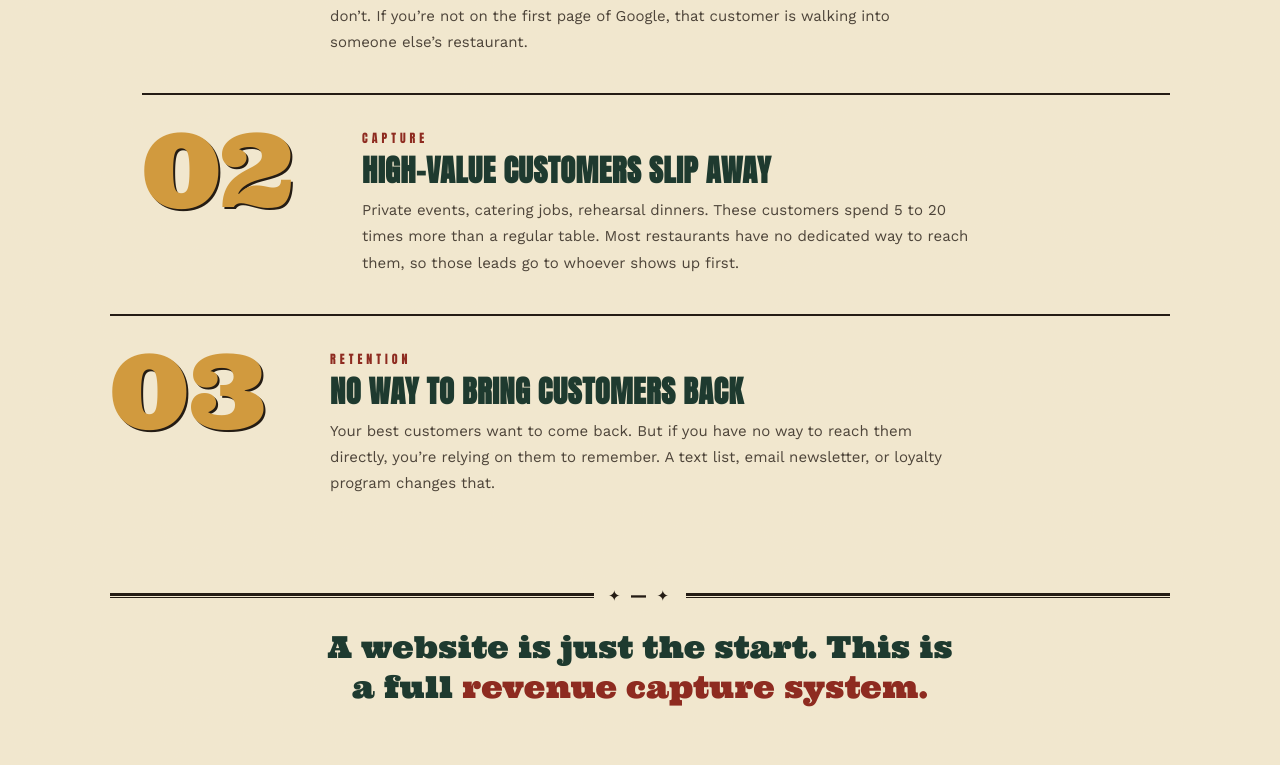
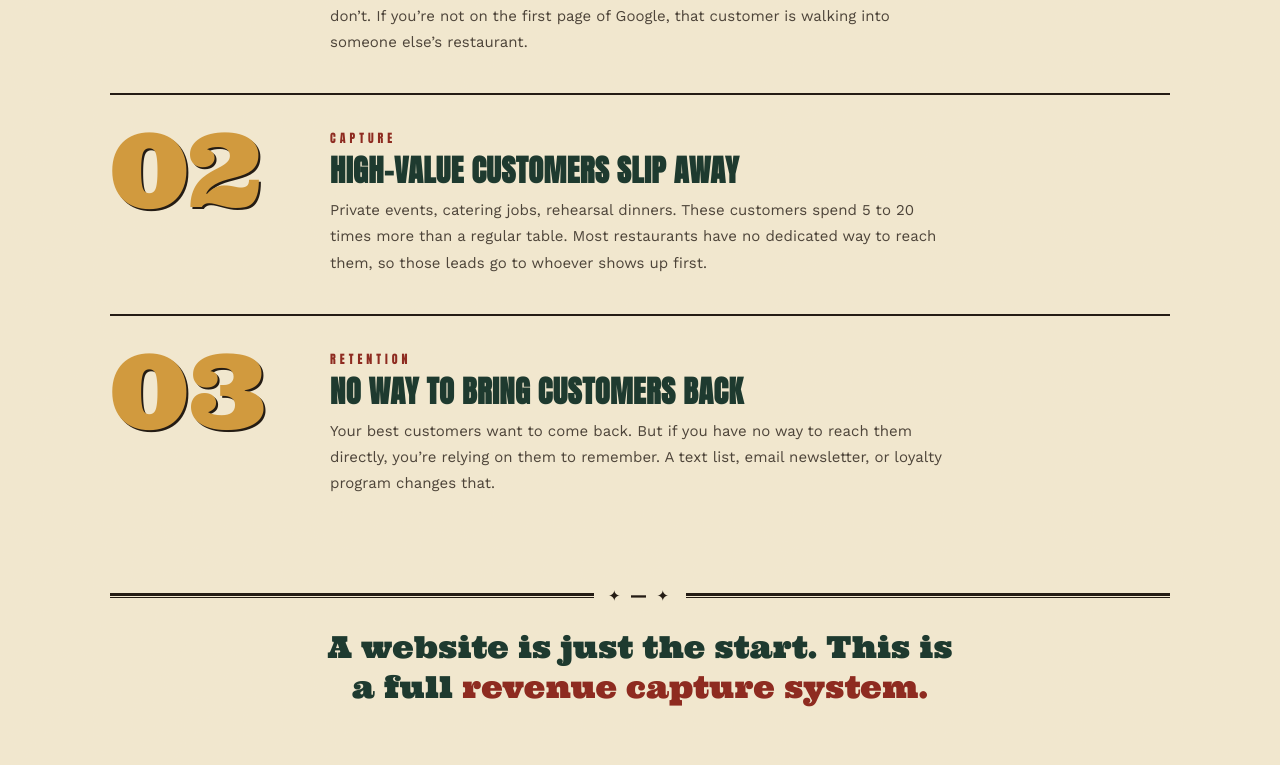
Before and after one commit to MainStreetGrowth/mainstreetgrowth, a Next.js app: page /americana in a window 1280 px wide. Shown: the part 1375-2140 px from the top of the page. Built offline with nearby package versions, Linux system fonts and the light colour scheme.

Commit message:
Americana: remove grid-nudge offsets on leak/testimonial rows (read as misalignment)

```diff
--- a/app/americana/page.tsx
+++ b/app/americana/page.tsx
@@ -328,7 +328,6 @@ export default function Americana() {
                   gap: isMobile ? 16 : 40, alignItems: "start",
                   padding: isMobile ? "24px 0" : "34px 0",
                   borderTop: `2px solid ${INK}`,
-                  marginLeft: i === 1 ? (isMobile ? 0 : 32) : 0, // break the grid on purpose
                 }}>
                   <div style={{ fontFamily: SLAB, fontSize: isMobile ? "3.2rem" : "clamp(4rem,8vw,7rem)", lineHeight: 0.8, color: GOLD, textShadow: `2px 2px 0 ${INK}` }}>{n}</div>
                   <div>
@@ -494,7 +493,7 @@ export default function Americana() {
                     position: "relative", background: OFFWHITE, border: `2px solid ${INK}`,
                     padding: isMobile ? "22px 20px" : "26px 28px",
                     boxShadow: `4px 4px 0 ${INK}`,
-                    transform: isMobile ? "none" : `rotate(${i === 1 ? 1.2 : -0.9}deg)`, marginLeft: i === 1 ? (isMobile ? 0 : 24) : 0,
+                    transform: isMobile ? "none" : `rotate(${i === 1 ? 1.2 : -0.9}deg)`,
                   }}>
                     <span style={{ position: "absolute", top: 8, right: 14, fontFamily: SLAB, fontSize: 44, color: GOLD, lineHeight: 1 }}>&rdquo;</span>
                     <span style={{ color: GOLD, fontFamily: SLAB, fontSize: 14, letterSpacing: 2 }}>&#9733;&#9733;&#9733;&#9733;&#9733;</span>
```
